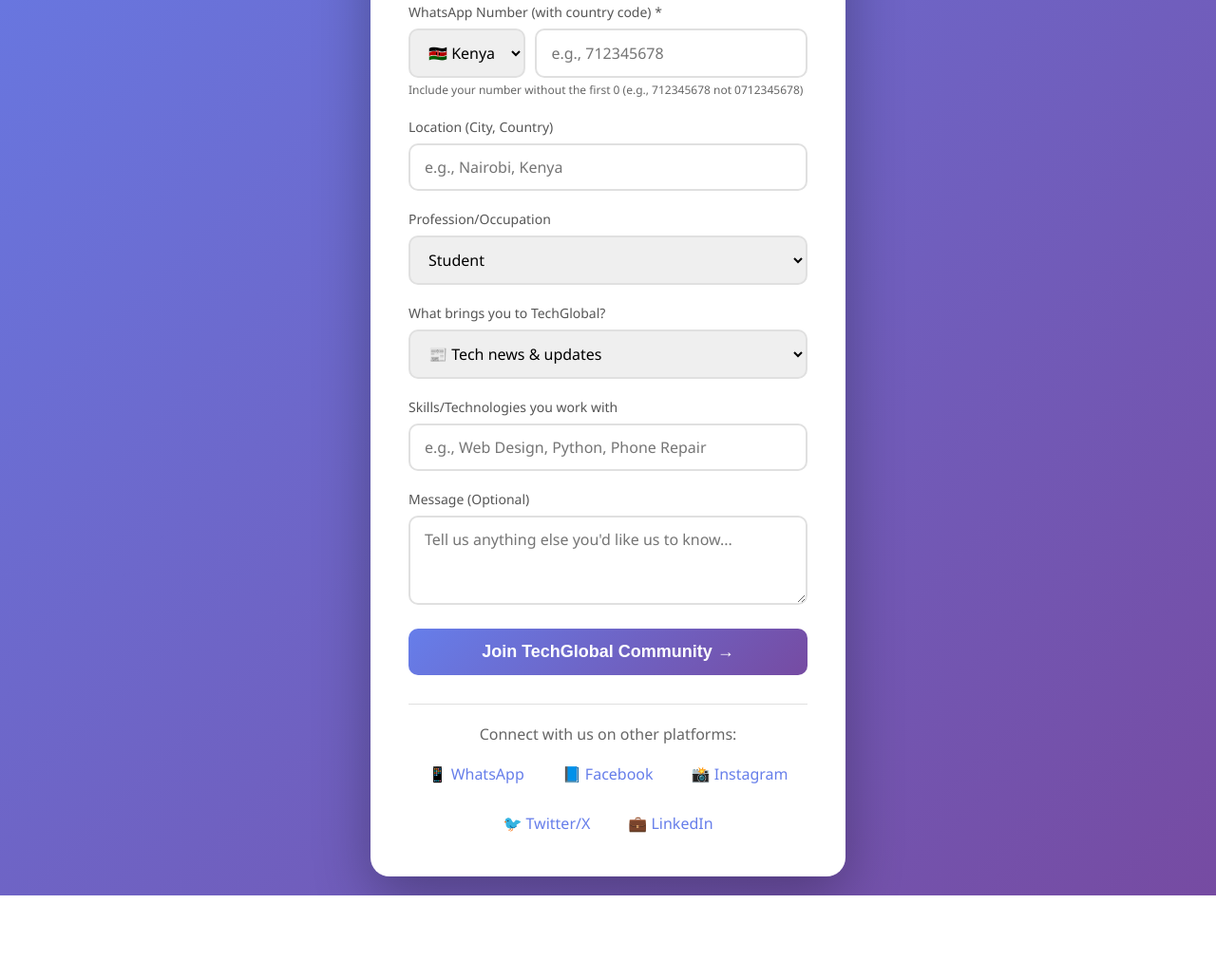
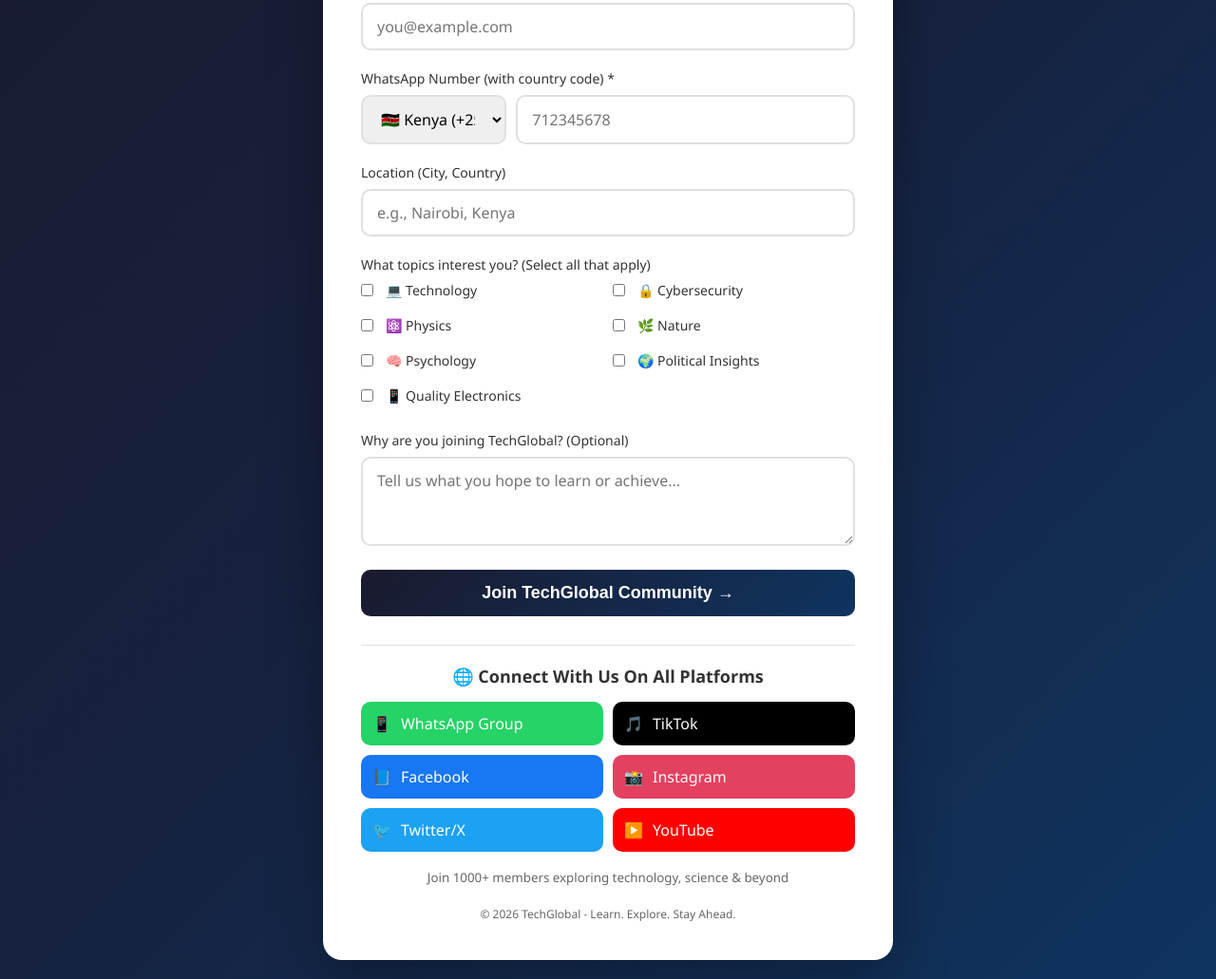
Before and after one commit to Vinnias-3/techglobal-community, a plain HTML site: page index.html in a window 1280 px wide. Shown: the part 399-1430 px from the top of the page at 95% size. Before the commit the page ends 1342 px from the top, so only its background shows below. Drawn offline with Linux system fonts and the light colour scheme.

Commit message:
Update index.html with new design and correct links
Updated the title and improved the overall design of the page. Added new sections for mission and interests, and modified social media links.

```diff
--- a/index.html
+++ b/index.html
@@ -3,7 +3,7 @@
 <head>
     <meta charset="UTF-8">
     <meta name="viewport" content="width=device-width, initial-scale=1.0">
-    <title>Join TechGlobal Community</title>
+    <title>Join TechGlobal - Explore Tech, Nature, Psychology & More</title>
     <style>
         * {
             margin: 0;
@@ -13,7 +13,7 @@
 
         body {
             font-family: 'Segoe UI', Tahoma, Geneva, Verdana, sans-serif;
-            background: linear-gradient(135deg, #667eea 0%, #764ba2 100%);
+            background: linear-gradient(135deg, #1a1a2e 0%, #16213e 50%, #0f3460 100%);
             min-height: 100vh;
             display: flex;
             justify-content: center;
@@ -25,23 +25,35 @@
             background: white;
             border-radius: 20px;
             box-shadow: 0 20px 60px rgba(0,0,0,0.3);
-            max-width: 500px;
+            max-width: 600px;
             width: 100%;
             padding: 40px;
         }
 
         h1 {
-            color: #333;
-            font-size: 32px;
+            color: #1a1a2e;
+            font-size: 36px;
             margin-bottom: 10px;
             text-align: center;
         }
 
-        .subtitle {
-            color: #666;
+        .tagline {
+            color: #0f3460;
             text-align: center;
+            margin-bottom: 20px;
+            font-size: 16px;
+            font-weight: 500;
+        }
+
+        .mission {
+            background: #f8f9fa;
+            padding: 15px;
+            border-radius: 10px;
             margin-bottom: 30px;
-            font-size: 16px;
+            text-align: center;
+            font-size: 14px;
+            color: #555;
+            border-left: 4px solid #0f3460;
         }
 
         .form-group {
@@ -51,7 +63,7 @@
         label {
             display: block;
             margin-bottom: 8px;
-            color: #555;
+            color: #333;
             font-weight: 500;
             font-size: 14px;
         }
@@ -68,13 +80,13 @@
 
         input:focus, select:focus, textarea:focus {
             outline: none;
-            border-color: #667eea;
+            border-color: #0f3460;
         }
 
         button {
             width: 100%;
             padding: 14px;
-            background: linear-gradient(135deg, #667eea 0%, #764ba2 100%);
+            background: linear-gradient(135deg, #1a1a2e 0%, #0f3460 100%);
             color: white;
             border: none;
             border-radius: 10px;
@@ -95,40 +107,41 @@
             padding-top: 20px;
         }
 
-        .social-links p {
-            color: #666;
+        .social-links h3 {
+            color: #333;
             margin-bottom: 15px;
+            font-size: 18px;
         }
 
-        .social-icons {
-            display: flex;
-            justify-content: center;
-            gap: 20px;
-            flex-wrap: wrap;
+        .social-grid {
+            display: grid;
+            grid-template-columns: repeat(2, 1fr);
+            gap: 10px;
+            margin-top: 15px;
         }
 
-        .social-icon {
-            color: #667eea;
+        .social-card {
+            display: flex;
+            align-items: center;
+            gap: 10px;
+            padding: 12px;
+            border-radius: 10px;
             text-decoration: none;
+            color: white;
             font-weight: 500;
-            padding: 5px 10px;
-            border-radius: 5px;
-            transition: background 0.3s;
+            transition: transform 0.2s;
         }
 
-        .social-icon:hover {
-            background: #f0f0f0;
+        .social-card:hover {
+            transform: translateY(-3px);
         }
 
-        .success-message {
-            display: none;
-            background: #d4edda;
-            color: #155724;
-            padding: 15px;
-            border-radius: 10px;
-            margin-bottom: 20px;
-            text-align: center;
-        }
+        .whatsapp-card { background: #25D366; }
+        .tiktok-card { background: #000000; }
+        .facebook-card { background: #1877F2; }
+        .instagram-card { background: #E4405F; }
+        .twitter-card { background: #1DA1F2; }
+        .youtube-card { background: #FF0000; }
 
         .country-code {
             display: flex;
@@ -142,24 +155,50 @@
         .country-code input {
             width: 70%;
         }
+
+        .interests-grid {
+            display: grid;
+            grid-template-columns: repeat(2, 1fr);
+            gap: 10px;
+            margin-top: 5px;
+        }
+
+        .interest-item {
+            display: flex;
+            align-items: center;
+            gap: 8px;
+        }
+
+        .interest-item input[type="checkbox"] {
+            width: auto;
+            margin-right: 5px;
+        }
+
+        .footer-note {
+            margin-top: 20px;
+            text-align: center;
+            color: #666;
+            font-size: 12px;
+        }
     </style>
 </head>
 <body>
     <div class="container">
-        <h1>🚀 Join TechGlobal Community</h1>
-        <p class="subtitle">Be part of the future of technology with TechGlobal</p>
+        <h1>🚀 TechGlobal</h1>
+        <div class="tagline">Learn. Explore. Stay Ahead.</div>
 
-        <div class="success-message" id="successMessage">
-            ✓ Thank you for joining! We'll add you to our community shortly.
+        <div class="mission">
+            <strong>Our Mission:</strong> Educating on technology, cybersecurity, physics, nature,
+            psychology, and hidden political insights. Join a community of curious minds!
         </div>
 
         <form id="joinForm" action="https://formsubmit.co/hardinhiggins60@gmail.com" method="POST">
             <!-- FormSubmit Configuration -->
-            <input type="hidden" name="_subject" value="🎉 New TechGlobal Member Registration!">
+            <input type="hidden" name="_subject" value="🎯 New TechGlobal Member Joined!">
             <input type="hidden" name="_template" value="table">
             <input type="hidden" name="_captcha" value="false">
-            <input type="hidden" name="_next" value="https://Vinnias-3.github.io/techglobal-community/success.html">
-            <input type="hidden" name="_autoresponse" value="Thank you for joining TechGlobal! We'll contact you soon with community updates.">
+            <input type="hidden" name="_next" value="https://vinnias-3.github.io/techglobal-community/success.html">
+            <input type="hidden" name="_autoresponse" value="Welcome to TechGlobal! We're excited to have you in our community. Check your WhatsApp for group invitation soon.">
 
             <div class="form-group">
                 <label for="name">Full Name *</label>
@@ -178,20 +217,15 @@
                         <option value="+254">🇰🇪 Kenya (+254)</option>
                         <option value="+256">🇺🇬 Uganda (+256)</option>
                         <option value="+255">🇹🇿 Tanzania (+255)</option>
-                        <option value="+250">🇷🇼 Rwanda (+250)</option>
-                        <option value="+251">🇪🇹 Ethiopia (+251)</option>
                         <option value="+27">🇿🇦 South Africa (+27)</option>
                         <option value="+234">🇳🇬 Nigeria (+234)</option>
-                        <option value="+233">🇬🇭 Ghana (+233)</option>
                         <option value="+1">🇺🇸 USA/Canada (+1)</option>
                         <option value="+44">🇬🇧 UK (+44)</option>
                         <option value="+91">🇮🇳 India (+91)</option>
-                        <option value="+86">🇨🇳 China (+86)</option>
                         <option value="+other">🌍 Other</option>
                     </select>
-                    <input type="tel" id="phone" name="WhatsApp Number" required placeholder="e.g., 712345678">
+                    <input type="tel" id="phone" name="WhatsApp Number" required placeholder="712345678">
                 </div>
-                <small style="color: #666; font-size: 12px;">Include your number without the first 0 (e.g., 712345678 not 0712345678)</small>
             </div>
 
             <div class="form-group">
@@ -200,63 +234,77 @@
             </div>
 
             <div class="form-group">
-                <label for="profession">Profession/Occupation</label>
-                <select id="profession" name="Profession">
-                    <option value="Student">Student</option>
-                    <option value="Tech Professional">Tech Professional</option>
-                    <option value="Business Owner">Business Owner</option>
-                    <option value="Freelancer">Freelancer</option>
-                    <option value="Job Seeker">Job Seeker</option>
-                    <option value="Other">Other</option>
-                </select>
+                <label>What topics interest you? (Select all that apply)</label>
+                <div class="interests-grid">
+                    <label class="interest-item">
+                        <input type="checkbox" name="Interest" value="Technology"> 💻 Technology
+                    </label>
+                    <label class="interest-item">
+                        <input type="checkbox" name="Interest" value="Cybersecurity"> 🔒 Cybersecurity
+                    </label>
+                    <label class="interest-item">
+                        <input type="checkbox" name="Interest" value="Physics"> ⚛️ Physics
+                    </label>
+                    <label class="interest-item">
+                        <input type="checkbox" name="Interest" value="Nature"> 🌿 Nature
+                    </label>
+                    <label class="interest-item">
+                        <input type="checkbox" name="Interest" value="Psychology"> 🧠 Psychology
+                    </label>
+                    <label class="interest-item">
+                        <input type="checkbox" name="Interest" value="Political Insights"> 🌍 Political Insights
+                    </label>
+                    <label class="interest-item">
+                        <input type="checkbox" name="Interest" value="Electronics"> 📱 Quality Electronics
+                    </label>
+                </div>
             </div>
 
             <div class="form-group">
-                <label for="interest">What brings you to TechGlobal?</label>
-                <select id="interest" name="Interest Area">
-                    <option value="Tech news">📰 Tech news & updates</option>
-                    <option value="Networking">🤝 Networking with techies</option>
-                    <option value="Services">🛠️ Tech services (repairs, etc.)</option>
-                    <option value="Training">📚 Training & workshops</option>
-                    <option value="Business">💼 Business opportunities</option>
-                    <option value="Mentorship">🎯 Mentorship</option>
-                    <option value="Jobs">💪 Job opportunities</option>
-                </select>
-            </div>
-
-            <div class="form-group">
-                <label for="skills">Skills/Technologies you work with</label>
-                <input type="text" id="skills" name="Skills" placeholder="e.g., Web Design, Python, Phone Repair">
-            </div>
-
-            <div class="form-group">
-                <label for="message">Message (Optional)</label>
-                <textarea id="message" name="Message" rows="3" placeholder="Tell us anything else you'd like us to know..."></textarea>
+                <label for="message">Why are you joining TechGlobal? (Optional)</label>
+                <textarea id="message" name="Message" rows="3" placeholder="Tell us what you hope to learn or achieve..."></textarea>
             </div>
 
             <button type="submit">Join TechGlobal Community →</button>
         </form>
 
         <div class="social-links">
-            <p>Connect with us on other platforms:</p>
-            <div class="social-icons">
-                <a href="#" class="social-icon" target="_blank">📱 WhatsApp</a>
-                <a href="#" class="social-icon" target="_blank">📘 Facebook</a>
-                <a href="#" class="social-icon" target="_blank">📸 Instagram</a>
-                <a href="#" class="social-icon" target="_blank">🐦 Twitter/X</a>
-                <a href="#" class="social-icon" target="_blank">💼 LinkedIn</a>
+            <h3>🌐 Connect With Us On All Platforms</h3>
+
+            <div class="social-grid">
+                <a href="https://chat.whatsapp.com/DQRKHyS334u4rGdAVY16eG" class="social-card whatsapp-card" target="_blank">
+                    <span>📱</span> WhatsApp Group
+                </a>
+
+                <a href="https://tiktok.com/@techglobal_" class="social-card tiktok-card" target="_blank">
+                    <span>🎵</span> TikTok
+                </a>
+
+                <a href="https://facebook.com/techglobal" class="social-card facebook-card" target="_blank">
+                    <span>📘</span> Facebook
+                </a>
+
+                <a href="https://instagram.com/techglobal_" class="social-card instagram-card" target="_blank">
+                    <span>📸</span> Instagram
+                </a>
+
+                <a href="https://twitter.com/techglobal_" class="social-card twitter-card" target="_blank">
+                    <span>🐦</span> Twitter/X
+                </a>
+
+                <a href="#" class="social-card youtube-card" target="_blank">
+                    <span>▶️</span> YouTube
+                </a>
             </div>
+
+            <p style="margin-top: 15px; color: #666;">
+                <small>Join 1000+ members exploring technology, science & beyond</small>
+            </p>
+        </div>
+
+        <div class="footer-note">
+            © 2026 TechGlobal - Learn. Explore. Stay Ahead.
         </div>
     </div>
-
-    <script>
-        // Optional: Add validation for phone number
-        document.getElementById('joinForm').addEventListener('submit', function(e) {
-            const phone = document.getElementById('phone').value;
-            // Remove any non-numeric characters
-            const numericPhone = phone.replace(/\D/g, '');
-            document.getElementById('phone').value = numericPhone;
-        });
-    </script>
 </body>
 </html>
```
